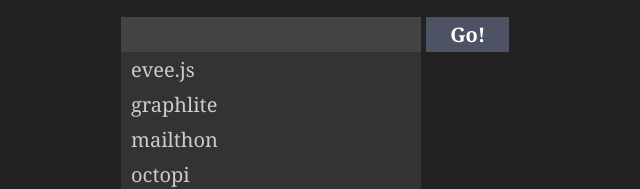
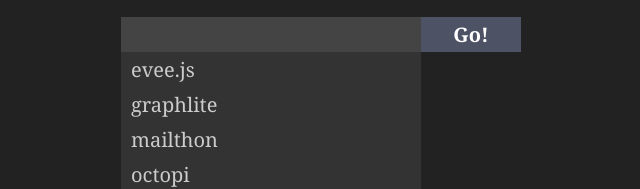
Before and after one commit to eugene-eeo/octopi, a plain HTML site: page demo.html in a window 1280 px wide. Shown: the part 192-381 px from the top of the page, 319-959 px from the left. Drawn offline with Linux system fonts and the light colour scheme.

Commit message:
Resized elements

```diff
--- a/demo.html
+++ b/demo.html
@@ -24,15 +24,15 @@ h1 {
   padding: 0.2em 0.5em;
   border: 0;
   width: calc(80% - 1em);
+  float: left;
 }
 #go  {
-  display: inline-block;
+  display: block;
   text-align: center;
   color: #FFF;
   text-decoration: none;
   font-weight: bold;
-  padding: 0.2em 1.2em;
-  width: calc(20% - 2.4);
+  padding: 0.2em 0;
 }
 #lst {
   background-color: #333;
```
